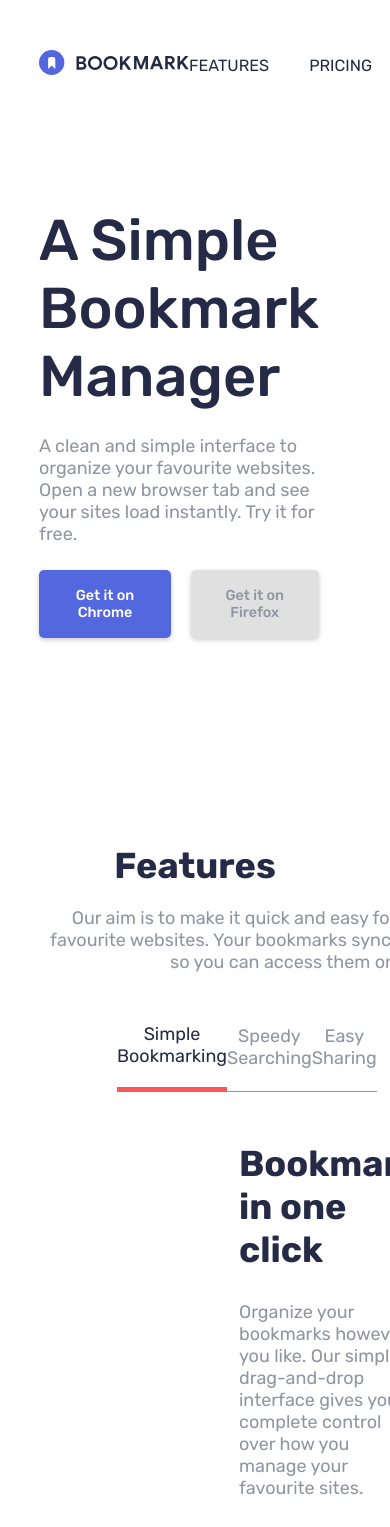
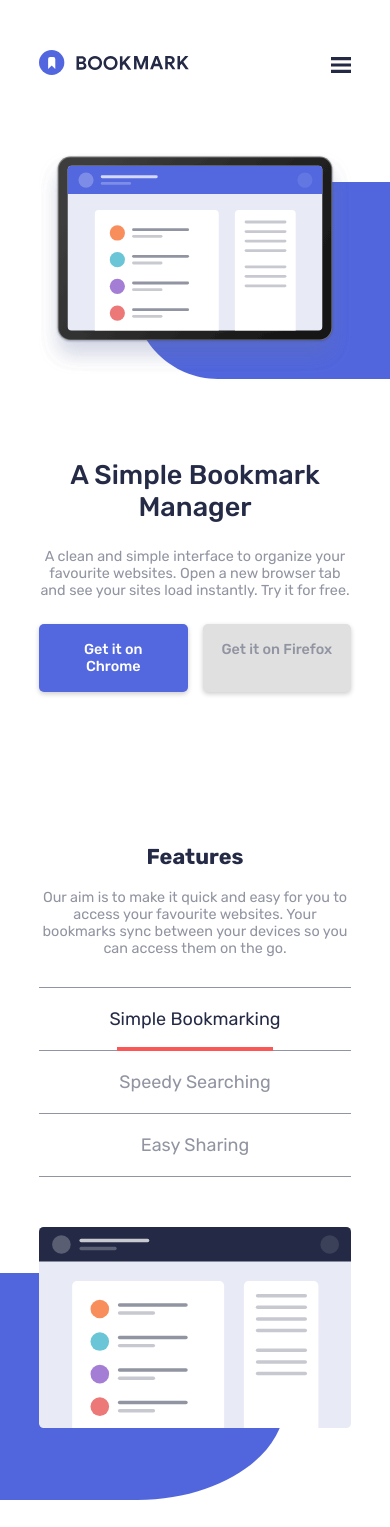
Before and after one commit to AlexanderMontoya/frontend-mentor-angular, an Angular app: page / in a window 390 px wide. Shown: the top 1527 px of the page. Built offline with nearby package versions, Linux system fonts and the light colour scheme.

Commit message:
desarrolle el diseño responsive

```diff
--- a/src/app/bookmark/components/browsers/browsers.component.css
+++ b/src/app/bookmark/components/browsers/browsers.component.css
@@ -42,7 +42,7 @@
     outline: none;
     background-color: var(--soft-blue);
     padding: 11px 26px;
-    font-size: 1rem;
+    font-size: .9rem;
     font-weight: 500;
     border-radius: 5px;
     color: white;
@@ -66,3 +66,21 @@
 .browser--opera{
     margin-top: 80px;
 }
+
+@media only screen and (max-width: 768px) {
+    .browsers{
+        display: grid;
+        grid-template-columns: 1fr;
+        padding-top: 10px;
+    }
+    .browser .browser__details .name{
+        font-size: 1.1rem;
+    }
+    .browser .browser__download .btn{
+        width: 100%;
+        font-size: .8rem;
+    }
+    .browser--firefox,.browser--opera{
+        margin-top: 0px;
+    }
+}
--- a/src/app/bookmark/components/browsers/browsers.component.html
+++ b/src/app/bookmark/components/browsers/browsers.component.html
@@ -2,7 +2,7 @@
     <div class="browsers__item">
         <div class="browser browser--chrome">
             <div class="browser__details">
-                <img src="./assets/images/logo-chrome.svg" alt="" class="img" width="100">
+                <img src="./assets/images/logo-chrome.svg" alt="" class="img" height="98">
                 <h3 class="name">Add to Chrome</h3>
                 <p class="version">Minimum version 62</p>
             </div>
@@ -16,7 +16,7 @@
     <div class="browsers__item">
         <div class="browser browser--firefox">
             <div class="browser__details">
-                <img src="./assets/images/logo-firefox.svg" alt="" class="img" width="100">
+                <img src="./assets/images/logo-firefox.svg" alt="" class="img" height="98">
                 <h3 class="name">Add to Firefox</h3>
                 <p class="version">Minimum version 55</p>
             </div>
@@ -30,7 +30,7 @@
     <div class="browsers__item">
         <div class="browser browser--opera">
             <div class="browser__details">
-                <img src="./assets/images/logo-opera.svg" alt="" class="img" width="100">
+                <img src="./assets/images/logo-opera.svg" alt="" class="img" height="98">
                 <h3 class="name">Add to Opera</h3>
                 <p class="version">Minimum version 46</p>
             </div>
--- a/src/app/bookmark/components/features/features.component.css
+++ b/src/app/bookmark/components/features/features.component.css
@@ -13,6 +13,9 @@
 }
 
 .btn_feature{
+    display: flex;
+    justify-content: center;
+    align-items: center;
     padding: 20px 0px;
     color: var(--grayish-blue);
     font-size: 1rem;
@@ -20,6 +23,7 @@
     border: none;
     outline: none;
     background-color: transparent;
+    position: relative;
 
     cursor: pointer;
 
@@ -34,7 +38,15 @@
 
 .btn_feature.selected{
     color: var(--very-dark-blue);
-    border-bottom: 5px solid var(--soft-red);
+}
+
+.btn_feature.selected::before{
+    content: "";
+    position: absolute;
+    bottom: -1px;
+    width: 100%;
+    height: 4px;
+    background-color: var(--soft-red);
 }
 
 .feature{
@@ -90,3 +102,59 @@
     bottom: -100px;
     z-index: -1;
 }
+
+
+@media only screen and (max-width:1330px) {
+    .features__btns{
+        width: 100%;
+        grid-template-columns: 1fr;
+    }
+    .features__btns .btn_feature:first-child{
+        border-top: 1px solid var(--grayish-blue);
+    }
+    .btn_feature.selected::before{
+        width: 50%;
+        margin: auto;
+    }
+
+    .feature{
+        grid-template-columns: 1fr;
+        gap: 100px;
+    }
+    .feature__ilustration .ilustration .ilustration__content .img{
+        width: 60%;
+    }
+    .feature__ilustration .ilustration .ilustration__content .blob{
+        width: 50%;
+    }
+}
+
+@media only screen and (max-width:768px){
+    .feature .feature__texts{
+        text-align: center;
+    }
+    .feature .feature__texts .f_title{
+        font-size: 1.2rem;
+    }
+
+    .feature .feature__texts .f_paragraph{
+        font-size: .8rem;
+        margin: 15px 0px;
+    }
+
+    .feature__ilustration .ilustration .ilustration__content .img{
+        width: 80%;
+    }
+    .feature__ilustration .ilustration .ilustration__content .blob{
+        width: 80%;
+    }
+}
+
+@media only screen and (max-width:425px){
+    .feature__ilustration .ilustration .ilustration__content .img{
+        width: 100%;
+    }
+    .feature__ilustration .ilustration .ilustration__content .blob{
+        width: 130%;
+    }
+}
--- a/src/app/bookmark/components/form-contact/form-contact.component.css
+++ b/src/app/bookmark/components/form-contact/form-contact.component.css
@@ -96,3 +96,28 @@
     background-color: white;
     border: 2px solid var(--soft-red);
 }
+
+@media only screen and (max-width:768px) {
+    .contact__conteiner{
+        width: 80%;
+    }
+    .contact__conteiner .title{
+        font-size: 1.2rem;
+    }
+    .contact__form{
+        grid-template-columns: 1fr;
+    }
+
+    .contact__form .form__email .input .email{
+        padding: 15px;
+        font-size: .8rem;
+    }
+    .contact__form .form__email .error{
+        font-size: .6rem;
+    }
+    .contact__form .form_btn{
+        font-size: .8rem;
+        padding: 15px;
+        font-weight: 400;
+    }
+}
--- a/src/app/bookmark/components/hero/hero.component.css
+++ b/src/app/bookmark/components/hero/hero.component.css
@@ -75,7 +75,6 @@
 
 .hero__ilustration .ilustration .ilustration__content .img{
     width: 80%;
-
 }
 
 .hero__ilustration .ilustration .ilustration__content .blob{
@@ -85,3 +84,54 @@
     bottom: -50px;
     z-index: -1;
 }
+
+@media only screen and (max-width:1024px) {
+    .hero{
+        display: flex;
+        justify-content: center;
+        flex-direction: column-reverse;
+
+
+    }
+
+    .hero__texts .title{
+        text-align: center;
+        font-size: 1.5rem;
+    }
+
+    .hero__texts .paragraph{
+        font-size: .8rem;
+        text-align: center;
+    }
+
+    .hero__texts .links{
+        justify-content: space-between;
+        gap: 15px;
+    }
+    .hero__texts .links .link{
+        font-size: .8rem;
+        padding: 15px;
+        width: 100%;
+    }
+    .hero__ilustration .ilustration{
+        width: 100%;
+    }
+
+    .hero__ilustration .ilustration .ilustration__content .img{
+        width: 80%;
+    }
+
+    .hero__ilustration .ilustration .ilustration__content .blob{
+        right: -20%;
+        bottom: -60px;
+    }
+}
+@media only screen and (max-width:425px){
+    .hero__ilustration .ilustration .ilustration__content .img{
+        width: 100%;
+    }
+    .hero__ilustration .ilustration .ilustration__content .blob{
+        width: 90%;
+        bottom: 0px;
+    }
+}
--- a/src/app/bookmark/components/questions/questions.component.css
+++ b/src/app/bookmark/components/questions/questions.component.css
@@ -27,6 +27,7 @@
     display: flex;
     justify-content: space-between;
     align-items: center;
+    gap: 20px;
 
     border-bottom: .8px solid var(--grayish-blue);
     cursor: pointer;
@@ -80,3 +81,23 @@
     padding: 15px 20px;
     display: inline-block;
 }
+
+@media only screen and (max-width:768px) {
+    .accordion{
+        width: 100%;
+    }
+    .accordion__item .question{
+        text-align: left;
+    }
+}
+
+@media only screen and (max-width:425px) {
+    .accordion__item .question{
+        font-size: .8rem;
+        padding-right: 0px;
+    }
+    .accordion__item .answer{
+        font-size: .8rem;
+        padding: 18px 0px;
+    }
+}
--- a/src/app/bookmark/pages/landing-page/landing-page.component.css
+++ b/src/app/bookmark/pages/landing-page/landing-page.component.css
@@ -26,3 +26,13 @@
     margin-top: 20px;
     margin-bottom: 30px;
 }
+
+@media only screen and (max-width:768px) {
+    .main .section .section__subTitle{
+        font-size: 1.2rem;
+    }
+    .main .section .section__paragraph{
+        width: 100%;
+        font-size: .8rem;
+    }
+}
--- a/src/app/shared/components/navbar/navbar.component.css
+++ b/src/app/shared/components/navbar/navbar.component.css
@@ -51,3 +51,20 @@
     background-color: white;
     border: 2px solid var(--soft-red);
 }
+
+.navbar__content .btn-navbar{
+    display: none;
+    background-color: transparent;
+    border: none;
+    outline: none;
+    line-height: 0px;
+}
+
+@media only screen and (max-width:830px) {
+    .navbar__content .links{
+        display: none;
+    }
+    .navbar__content .btn-navbar{
+        display: block;
+    }
+}
--- a/src/app/shared/components/navbar/navbar.component.html
+++ b/src/app/shared/components/navbar/navbar.component.html
@@ -10,5 +10,8 @@
             <li class="links__item"><a href="#" class="link">CONTACT</a></li>
             <li class="links__item"><a href="#" class="link link--login">LOGIN</a></li>
         </ul>
+        <button class="btn-navbar">
+            <img src="./assets/images/icon-hamburger.svg" alt="" width="20">
+        </button>
     </nav>
 </header>
```
